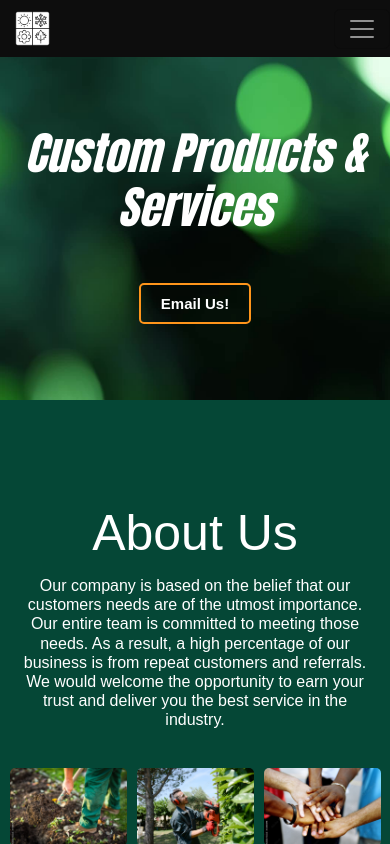
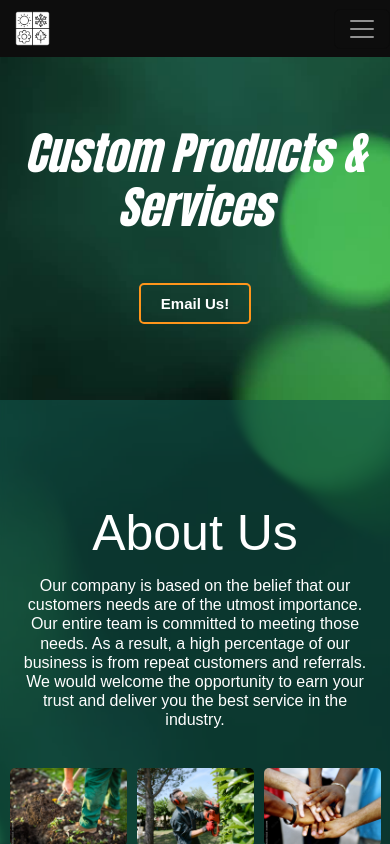
Before and after one commit to MikeAtwood/custom-products, a React (Vite) app: page / in a window 390 px wide. Shown: the top 844 px of the page. Built offline with nearby package versions, Linux system fonts and the light colour scheme.

Commit message:
updated about mq bg

```diff
--- a/src/App.css
+++ b/src/App.css
@@ -77,7 +77,7 @@ nav.navbar {
   justify-content: center;
   position: relative;
   text-align: center;
-  height: 820px;
+  height: 100vh;
   max-height: 820px;
 }
 
@@ -411,7 +411,6 @@ nav.navbar {
     max-width: 100vw;
     font-size: 60px;
     overflow-x: hidden;
-    background-color: #054736;
   }
   .navbar {
     position: relative;
@@ -466,7 +465,7 @@ nav.navbar {
   .hero-img {
     position: fixed;
     top: 0;
-    height: 400px;
+    height: 100vh;
     background-size: cover;
     z-index: 0;
   }
@@ -486,6 +485,8 @@ nav.navbar {
     justify-content: center;
     align-items: center;
     /* background-color: rgb(33, 32, 32); */
+    background-color: rgba(17, 86, 75, 0.6);
+    backdrop-filter: blur(2px);
     height: auto;
     width: 100%;
     padding: 20%;
```
